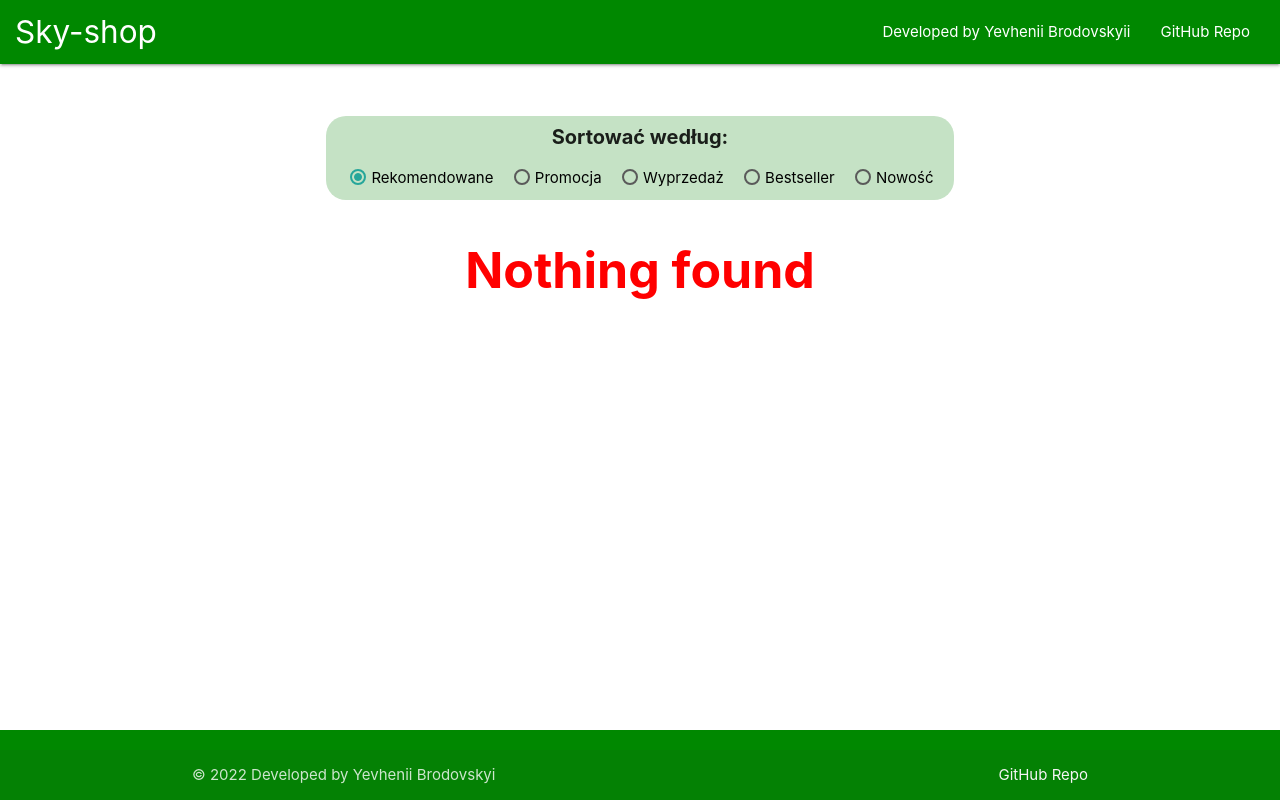
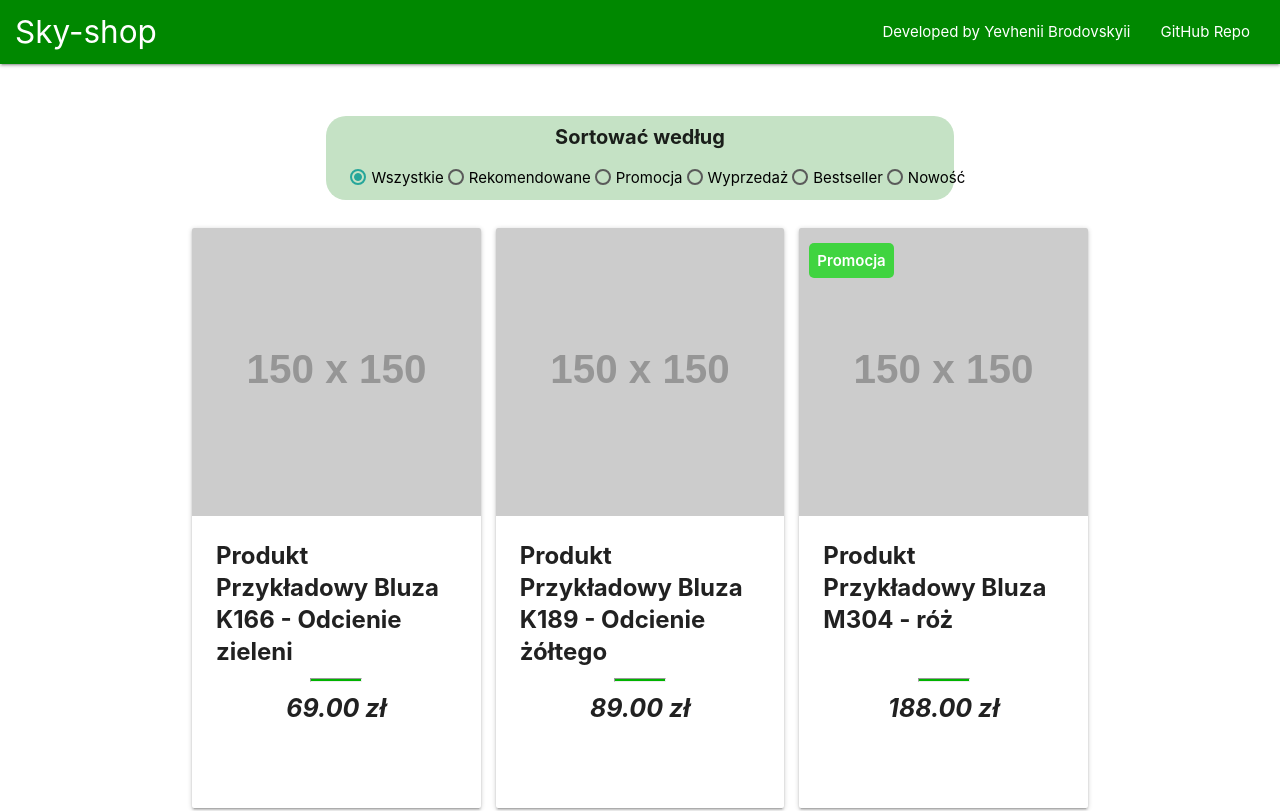
Before and after one commit to YevheniiBrodovskyii/Sky-shop-Task-React-, a React (Create React App) app: page / in a window 1280 px wide. Shown: the top 811 px of the page. Built offline with nearby package versions, Linux system fonts and the light colour scheme.

Commit message:
Finish project

```diff
--- a/src/components/Filter.jsx
+++ b/src/components/Filter.jsx
@@ -1,8 +1,8 @@
 import statusMap from "../statusMap";
 
-const Filter = ({ title, values, value, onChange }) => (
+const Filter = ({ values, value, onChange }) => (
   <div className="row filter_container">
-    <h3 className="filter_title">{title}</h3>
+    <h3 className="filter_title">Sortować według</h3>
     <div className="filter_wrapper">
       {values.map((n) => (
         <label>
--- a/src/components/Product.jsx
+++ b/src/components/Product.jsx
@@ -34,7 +34,7 @@ function Product(props) {
     <div className="row">
       <div className="card">
         <div className="card-image">
-          <img src="https://via.placeholder.com/150" />
+          <img src="https://via.placeholder.com/150" key={id} />
           <div className="status_container">{statusChecker(status)}</div>
         </div>
         <div className="card-content">
--- a/src/components/layout/Main.jsx
+++ b/src/components/layout/Main.jsx
@@ -6,7 +6,7 @@ class Main extends React.Component {
   state = {
     products: [],
     filteredProducts: [],
-    status: "recommended",
+    status: "all",
   };
 
   onFilterStatusChange = (status) => {
@@ -22,14 +22,17 @@ class Main extends React.Component {
   filterProducts() {
     this.setState(({ status }) => ({
       filteredProducts:
-        status === "recommended"
+        status === "all"
           ? this.state.products
-          : this.state.products.filter((n) => n.prod_status.includes(status)),
+          : this.state.products.filter((n) => n.prod_status?.includes(status)),
     }));
   }
 
   componentDidUpdate(prevProps, prevState) {
-    if (this.state.status !== prevState.status) {
+    if (
+      this.state.status !== prevState.status ||
+      this.state.products !== prevState.products
+    ) {
       this.filterProducts();
     }
   }
@@ -38,8 +41,14 @@ class Main extends React.Component {
     return (
       <main className="container content">
         <Filter
-          title="Sortować według:"
-          values={["recommended", "promotion", "saleout", "bestseller", "new"]}
+          values={[
+            "all",
+            "recommended",
+            "promotion",
+            "saleout",
+            "bestseller",
+            "new",
+          ]}
           value={this.state.status}
           onChange={this.onFilterStatusChange}
         />
--- a/src/index.css
+++ b/src/index.css
@@ -27,7 +27,7 @@ nav {
 }
 
 .card {
-  min-height: 550px;
+  min-height: 580px;
 }
 
 .card-title {
--- a/src/statusMap.js
+++ b/src/statusMap.js
@@ -4,5 +4,6 @@ statusMap.set("promotion", "Promocja");
 statusMap.set("bestseller", "Bestseller");
 statusMap.set("recommended", "Rekomendowane");
 statusMap.set("saleout", "Wyprzedaż");
+statusMap.set("all", "Wszystkie");
 
 export default statusMap;
```
Also changed, not shown: public/products.json, 1 other file (tests, documents, lock files or other folders).
